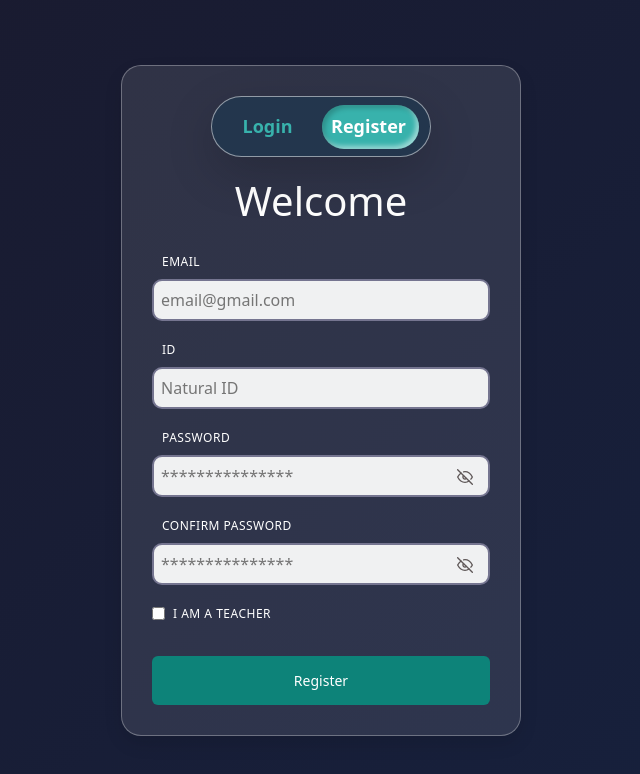
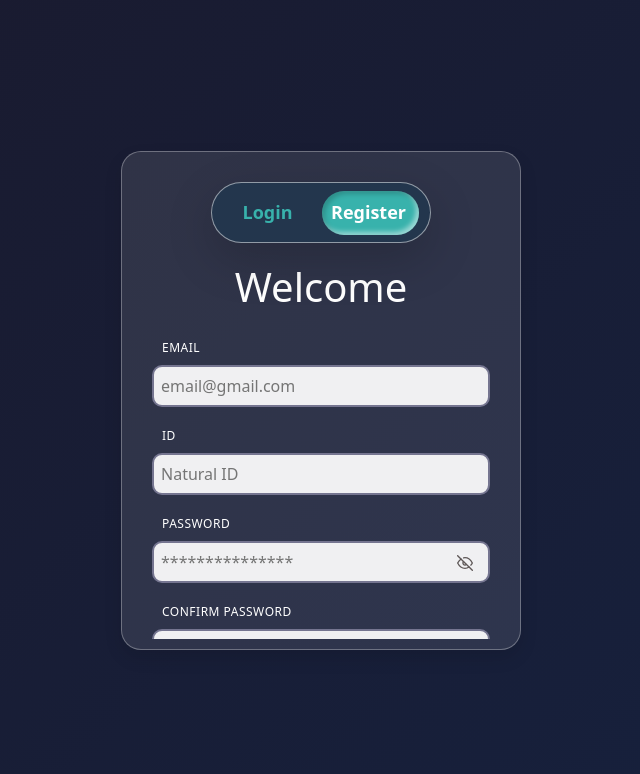
Before and after one commit to Hazem12012/E-learning-website, a React (Vite) app: page /login in a window 1280 px wide. Both pictures are taken after a click on the button "Register". Shown: the top 774 px of the page, without its empty margins (319-959 px from the left). Built offline with nearby package versions, Linux system fonts and the light colour scheme.

Commit message:
improve register design

```diff
--- a/src/pages/Register/Register.css
+++ b/src/pages/Register/Register.css
@@ -0,0 +1,5 @@
+.input_box {
+}
+.form_footer {
+
+}
--- a/src/pages/Register/Register.jsx
+++ b/src/pages/Register/Register.jsx
@@ -2,6 +2,7 @@ import { useState } from "react";
 import "./Register.css";
 import { FiEye, FiEyeOff } from "react-icons/fi";
 import { UserAuth } from "../services/AuthContext";
+import { useNavigate } from "react-router-dom";
 
 function Register() {
   const [showPassword, setShowPassword] = useState(false);
@@ -21,6 +22,7 @@ function Register() {
 
   // Supabase auth
   const { registerNewUser } = UserAuth();
+  const navigate = useNavigate();
 
   const validateEmail = (email) => /^[^\s@]+@[^\s@]+\.[^\s@]+$/.test(email);
 
@@ -31,6 +33,7 @@ function Register() {
 
     if (result.success) {
       alert("Account created successfully!");
+      navigate("/login");
       console.log("Supabase user:", result.data);
     } else {
       alert("Error: " + result.error.message);
@@ -72,6 +75,7 @@ function Register() {
   return (
     <div className='form_box login'>
       <form onSubmit={handleSubmit}>
+        <div className='input_box'>
           {/* Email */}
           <div className='form-group'>
             <label htmlFor='email'>Email</label>
@@ -142,7 +146,10 @@ function Register() {
               </button>
             </div>
           </div>
+        </div>
 
+        {/* form footer  */}
+        <div className='form_footer'>
           {/* Teacher Checkbox */}
           <div className='remember-forgot'>
             <label className='remember-me'>
@@ -158,6 +165,7 @@ function Register() {
           <button type='submit' className='login-btn'>
             Register
           </button>
+        </div>
       </form>
     </div>
   );
--- a/src/pages/login&Register/Login_Register.css
+++ b/src/pages/login&Register/Login_Register.css
@@ -275,13 +275,14 @@ input.error {
 .forms_box {
   display: flex;
   align-items: center;
+  /* width: calc(200% - 20px); */
   width: 200%;
   transition: transform 0.6s ease-in-out;
 }
 .forms_box .form_box {
   position: relative;
   width: 50%;
-  overflow: hidden;
+  /* overflow: hidden; */
   padding: 0 10px;
 }
 .forms_box .form_box.login {
@@ -644,3 +645,10 @@ input.error {
 /* end yellow */
 
 /* **************************************  Start Right section ******************************************* */
+
+.form_box {
+  overflow: auto;
+  scrollbar-width: none;
+  -ms-overflow-style: none;
+  max-height: 300px;
+}
--- a/src/pages/login/Login.jsx
+++ b/src/pages/login/Login.jsx
@@ -1,6 +1,6 @@
 import { useState } from "react";
 import { FiEye, FiEyeOff } from "react-icons/fi";
-import { Link } from "react-router-dom";
+import { Link, Navigate, useNavigate } from "react-router-dom";
 import { UserAuth } from "../services/AuthContext";
 
 function Login() {
@@ -13,6 +13,7 @@ function Login() {
   const [message, setMessage] = useState("");
 
   const { signInUser } = UserAuth();
+  const navigate = useNavigate();
 
   const validateEmail = (email) => /^[^\s@]+@[^\s@]+\.[^\s@]+$/.test(email);
 
@@ -40,6 +41,7 @@ function Login() {
       setPassword("");
       setEmail("");
       setTeacher(false);
+      navigate("/");
     } else {
       setMessage(`❌ ${result.error.message}`);
     }
```
Lines whose indentation alone changed are shown as unchanged.
